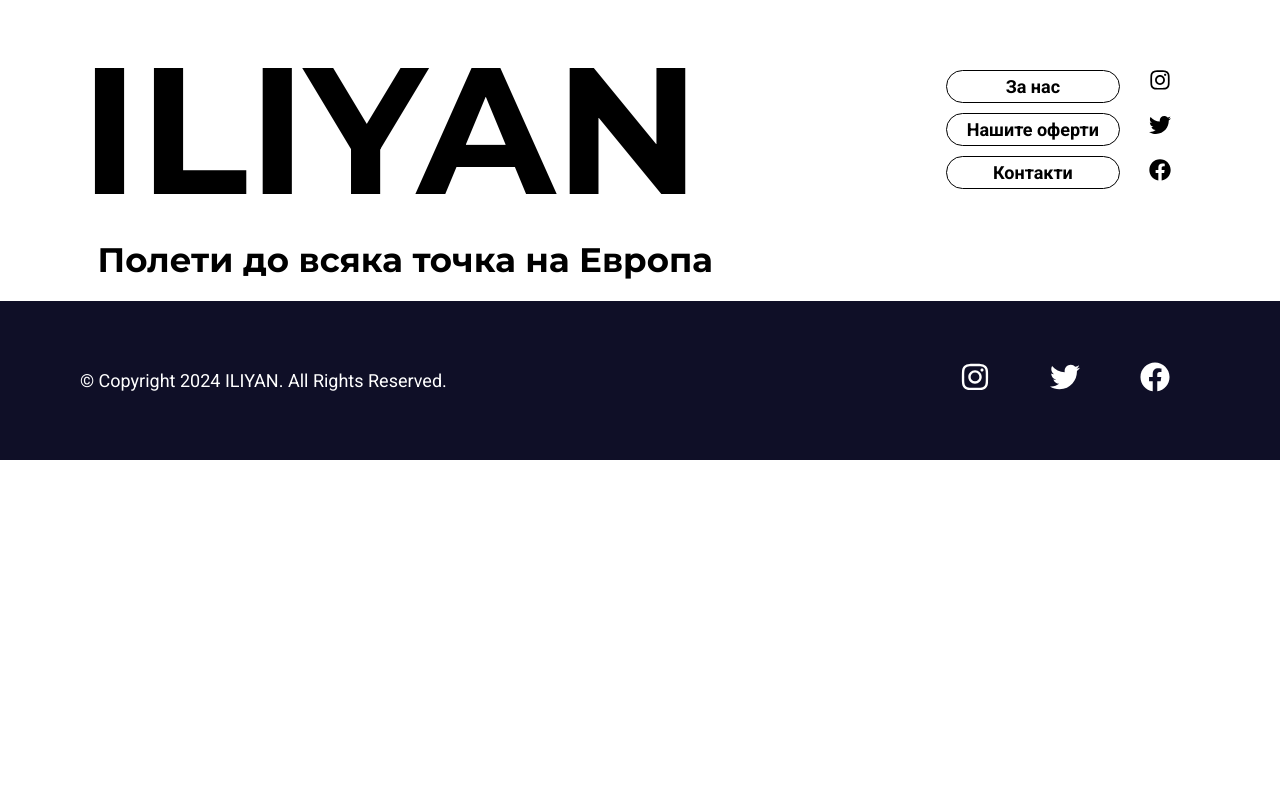
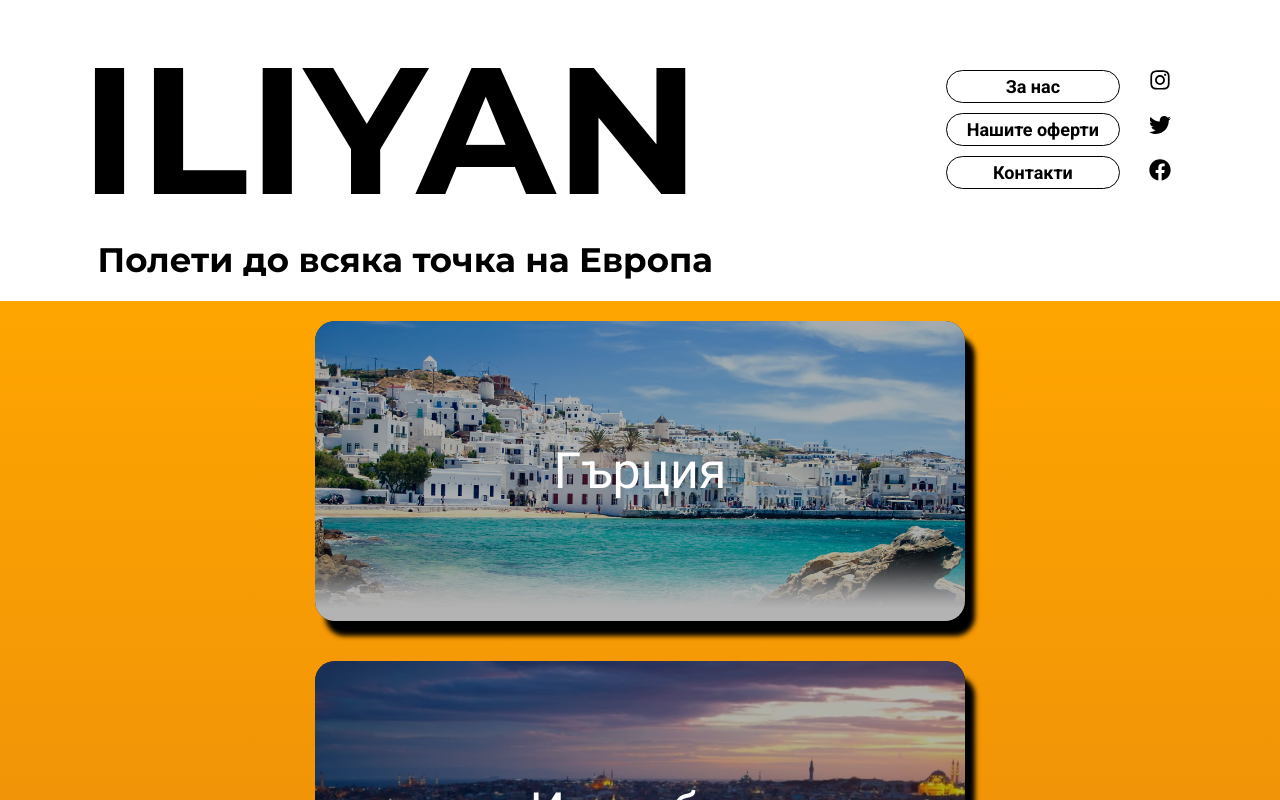
Before and after one commit to iliyan-ivanov/destinations-app, a React (Vite) app: page /offers in a window 1280 px wide. Shown: the top 800 px of the page. Built offline with nearby package versions, Linux system fonts and the light colour scheme.

Commit message:
Offers page added

```diff
--- a/src/App.jsx
+++ b/src/App.jsx
@@ -1,8 +1,9 @@
 import { Routes, Route } from "react-router-dom";
 import Header from "./Header/Header";
 import Home from "./Home/Home";
+import Offers from "./Offers/Offers"
+import Footer from "./Footer/Footer";
 import "./App.css";
-import Footer from "./Footer/Footer";
 
 function App() {
   return (
@@ -10,6 +11,7 @@ function App() {
       <Header />
       <Routes>
         <Route path="/" element={<Home />} />
+        <Route path="/offers" element={<Offers />} />
       </Routes>
       <Footer />
     </>
--- /dev/null
+++ b/src/Offers/Offers.css
@@ -0,0 +1,19 @@
+.offers-main {
+    background-image: linear-gradient(orange, rgb(161, 52, 52));
+}
+
+.offers-list {
+    display: flex;
+    flex-direction: row;
+    flex-wrap: wrap;
+    justify-content: center;
+    max-width: 1600px;
+    margin: auto;
+    border-radius: 30px;
+}
+
+.offers-list .destination-img {
+    width: 650px;
+    height: 300px;
+    box-shadow: 10px 15px 5px black;
+}
--- /dev/null
+++ b/src/Offers/Offers.jsx
@@ -0,0 +1,19 @@
+import "./Offers.css";
+import DestinationCard from "../common/DestinarionCard/DestinationCard";
+import cities from "../Db";
+
+const Offers = () => {
+  return (
+    <main className="offers-main">
+      <section className="offers-section">
+        <article className="offers-list">
+          {cities.map((city) => (
+            <DestinationCard key={city.id} name={city.name} img={city.img} />
+          ))}
+        </article>
+      </section>
+    </main>
+  );
+};
+
+export default Offers;
```
